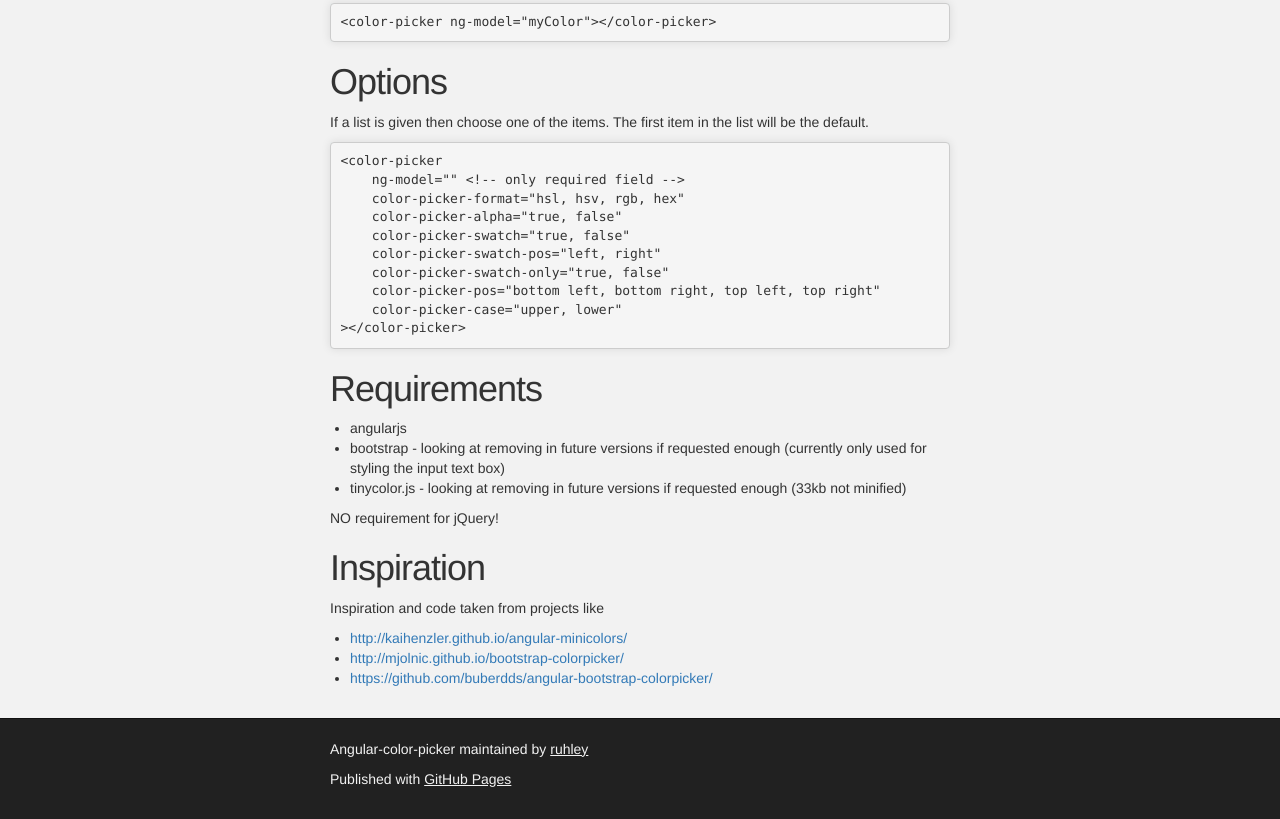
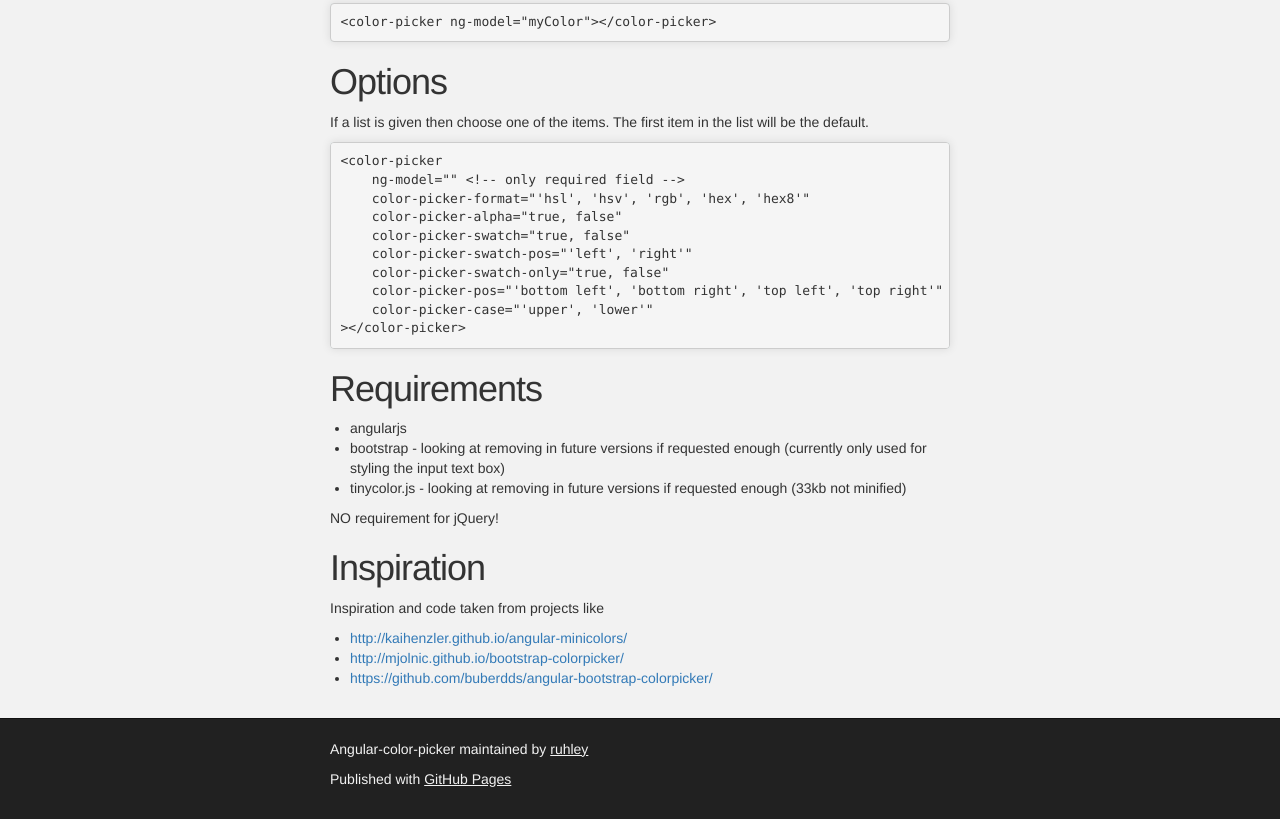
Before and after one commit to ruhley/angular-color-picker, a plain HTML site: page index.html in a window 1280 px wide. Shown: the part 1316-2135 px from the top of the page. Drawn offline with Linux system fonts and the light colour scheme.

Commit message:
Adding hex8 option in the documentation

```diff
--- a/index.html
+++ b/index.html
@@ -138,13 +138,13 @@
 
 <div class="highlight highlight-html"><pre>&lt;<span class="pl-ent">color</span><span class="pl-e">-picker</span>
     <span class="pl-e">ng-model</span>=<span class="pl-s1"><span class="pl-pds">"</span><span class="pl-pds">"</span></span> &lt;!-- <span class="pl-e">only</span> <span class="pl-e">required</span> <span class="pl-e">field</span> --&gt;
-    color-picker-format="hsl, hsv, rgb, hex"
+    color-picker-format="'hsl', 'hsv', 'rgb', 'hex', 'hex8'"
     color-picker-alpha="true, false"
     color-picker-swatch="true, false"
-    color-picker-swatch-pos="left, right"
+    color-picker-swatch-pos="'left', 'right'"
     color-picker-swatch-only="true, false"
-    color-picker-pos="bottom left, bottom right, top left, top right"
-    color-picker-case="upper, lower"
+    color-picker-pos="'bottom left', 'bottom right', 'top left', 'top right'"
+    color-picker-case="'upper', 'lower'"
 &gt;&lt;/<span class="pl-ent">color</span><span class="pl-e">-picker</span>&gt;</pre></div>
 
 <h1>
```
